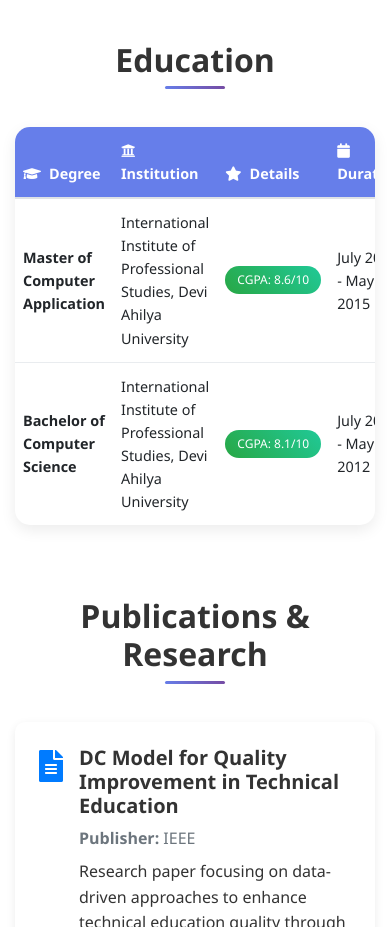
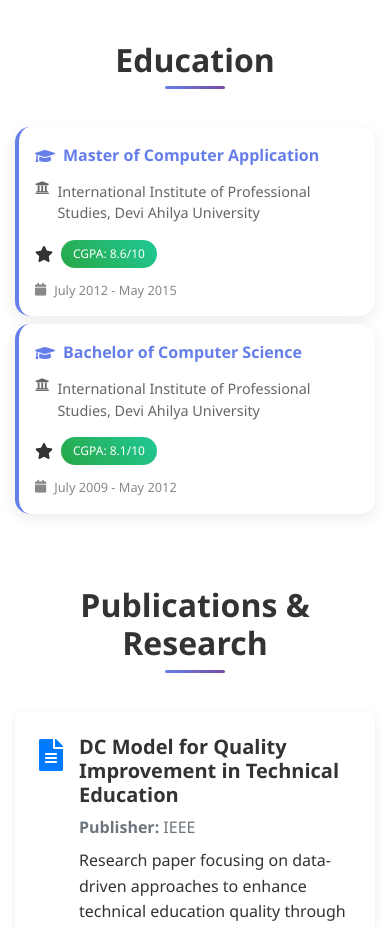
Before and after one commit to Nitesh-Mishra/Nitesh-Mishra.github.io, a plain HTML site: page index.html in a window 390 px wide. Shown: the part 9600-10527 px from the top of the page. Drawn offline with nearby package versions, Linux system fonts and the light colour scheme.

Commit message:
updated education section design

```diff
--- a/css/style.css
+++ b/css/style.css
@@ -219,8 +219,8 @@ section[id] {
 }
 
 .profile-image {
-  width: 280px;
-  height: 200px;
+  width: min(280px, 30vw);
+  height: min(200px, 22vw);
   border-radius: 15px;
   border: 8px solid rgba(255,255,255,0.2);
   box-shadow: 0 20px 60px rgba(0,0,0,0.4);
@@ -366,29 +366,126 @@ section[id] {
 }
 
 /* ===== EDUCATION SECTION ===== */
-.education-table {
+.education-container {
+  display: flex;
+  flex-direction: column;
+  gap: 1.5rem;
+}
+
+.education-card {
   background: white;
   border-radius: 15px;
+  padding: 2rem;
+  box-shadow: 0 5px 15px rgba(0,0,0,0.08);
+  border-left: 4px solid var(--primary-color);
+  transition: all 0.3s ease;
+  position: relative;
   overflow: hidden;
-  box-shadow: 0 5px 15px rgba(0,0,0,0.08);
 }
 
-.education-table .table {
-  margin: 0;
+.education-card:hover {
+  transform: translateY(-5px);
+  box-shadow: 0 10px 25px rgba(0,0,0,0.15);
 }
 
-.education-table th {
-  background-color: var(--primary-color);
-  color: white;
-  border: none;
-  padding: 1rem;
-  font-weight: 600;
+.education-card .degree {
+  font-size: 1.3rem;
+  font-weight: 700;
+  color: var(--primary-color);
+  margin-bottom: 0.75rem;
+  display: flex;
+  align-items: center;
 }
 
-.education-table td {
-  padding: 1rem;
-  border-color: #e9ecef;
-  vertical-align: middle;
+.education-card .institution {
+  font-size: 1.1rem;
+  color: #666;
+  margin-bottom: 1rem;
+  line-height: 1.5;
+  display: flex;
+  align-items: flex-start;
+}
+
+.education-card .details {
+  margin-bottom: 0.75rem;
+  display: flex;
+  align-items: center;
+}
+
+.education-card .duration {
+  font-size: 1rem;
+  color: #888;
+  font-weight: 500;
+  display: flex;
+  align-items: center;
+}
+
+/* Responsive adjustments */
+@media (max-width: 768px) {
+  .education-container {
+    gap: 1rem;
+  }
+
+  .education-card {
+    padding: 1.5rem;
+  }
+
+  .education-card .degree {
+    font-size: 1.2rem;
+  }
+
+  .education-card .institution {
+    font-size: 1rem;
+  }
+
+  .education-card .duration {
+    font-size: 0.9rem;
+  }
+}
+
+/* Additional responsive improvements for very small screens */
+@media (max-width: 576px) {
+  .education-container {
+    gap: 0.75rem;
+  }
+
+  .education-card {
+    padding: 1.25rem;
+  }
+
+  .education-card .degree {
+    font-size: 1.1rem;
+  }
+
+  .education-card .institution {
+    font-size: 0.95rem;
+  }
+
+  .education-card .duration {
+    font-size: 0.85rem;
+  }
+}
+
+@media (max-width: 400px) {
+  .education-container {
+    gap: 0.5rem;
+  }
+
+  .education-card {
+    padding: 1rem;
+  }
+
+  .education-card .degree {
+    font-size: 1rem;
+  }
+
+  .education-card .institution {
+    font-size: 0.9rem;
+  }
+
+  .education-card .duration {
+    font-size: 0.8rem;
+  }
 }
 
 /* ===== PUBLICATIONS SECTION ===== */
@@ -497,8 +594,8 @@ footer a:hover {
   }
 
   .profile-image {
-    width: 240px;
-    height: 170px;
+    width: min(240px, 35vw);
+    height: min(170px, 25vw);
     object-fit: cover;
     object-position: center 10%;
   }
@@ -639,8 +736,8 @@ footer a:hover {
   }
 
   .profile-image {
-    width: 180px;
-    height: 120px;
+    width: min(180px, 40vw);
+    height: min(120px, 27vw);
     object-fit: cover;
     object-position: center 10%;
     margin: 0 auto 1rem;
@@ -972,8 +1069,8 @@ section {
   }
 
   .profile-image {
-    width: 150px;
-    height: 100px;
+    width: min(150px, 45vw);
+    height: min(100px, 30vw);
     margin: 0 auto 0.75rem;
   }
 
@@ -1040,8 +1137,8 @@ section {
   }
 
   .profile-image {
-    width: 120px;
-    height: 80px;
+    width: min(120px, 50vw);
+    height: min(80px, 33vw);
     margin: 0 auto 0.5rem;
   }
 
@@ -1139,8 +1236,8 @@ section {
   }
 
   .profile-image {
-    width: 100px;
-    height: 70px;
+    width: min(100px, 55vw);
+    height: min(70px, 38vw);
     margin: 0 auto 0.25rem;
   }
 
--- a/educations.html
+++ b/educations.html
@@ -5,31 +5,36 @@
         <h2 class="section-title">Education</h2>
       </div>
       <div class="col-lg-10 mx-auto">
-        <div class="education-table">
-          <table class="table table-hover">
-            <thead>
-              <tr>
-                <th><i class="fas fa-graduation-cap mr-2"></i>Degree</th>
-                <th><i class="fas fa-university mr-2"></i>Institution</th>
-                <th><i class="fas fa-star mr-2"></i>Details</th>
-                <th><i class="fas fa-calendar mr-2"></i>Duration</th>
-              </tr>
-            </thead>
-            <tbody>
-              <tr>
-                <td><strong>Master of Computer Application</strong></td>
-                <td>International Institute of Professional Studies, Devi Ahilya University</td>
-                <td><span class="badge badge-success">CGPA: 8.6/10</span></td>
-                <td>July 2012 - May 2015</td>
-              </tr>
-              <tr>
-                <td><strong>Bachelor of Computer Science</strong></td>
-                <td>International Institute of Professional Studies, Devi Ahilya University</td>
-                <td><span class="badge badge-success">CGPA: 8.1/10</span></td>
-                <td>July 2009 - May 2012</td>
-              </tr>
-            </tbody>
-          </table>
+        <div class="education-container">
+          <div class="education-card">
+            <div class="degree">
+              <i class="fas fa-graduation-cap mr-2"></i>Master of Computer Application
+            </div>
+            <div class="institution">
+              <i class="fas fa-university mr-2"></i>International Institute of Professional Studies, Devi Ahilya University
+            </div>
+            <div class="details">
+              <i class="fas fa-star mr-2"></i><span class="badge badge-success">CGPA: 8.6/10</span>
+            </div>
+            <div class="duration">
+              <i class="fas fa-calendar mr-2"></i>July 2012 - May 2015
+            </div>
+          </div>
+
+          <div class="education-card">
+            <div class="degree">
+              <i class="fas fa-graduation-cap mr-2"></i>Bachelor of Computer Science
+            </div>
+            <div class="institution">
+              <i class="fas fa-university mr-2"></i>International Institute of Professional Studies, Devi Ahilya University
+            </div>
+            <div class="details">
+              <i class="fas fa-star mr-2"></i><span class="badge badge-success">CGPA: 8.1/10</span>
+            </div>
+            <div class="duration">
+              <i class="fas fa-calendar mr-2"></i>July 2009 - May 2012
+            </div>
+          </div>
         </div>
       </div>
     </div>
--- a/header.html
+++ b/header.html
@@ -1,6 +1,6 @@
 <nav class="navbar navbar-expand-lg navbar-dark fixed-top custom-navbar">
   <div class="container">
-      <a class="navbar-brand" href="#">Nitesh Mishra</a>
+      <a class="navbar-brand" href="#home">Nitesh Mishra</a>
       <button class="navbar-toggler" type="button" data-toggle="collapse" data-target="#navbarResponsive" aria-controls="navbarResponsive" aria-expanded="false" aria-label="Toggle navigation">
           <span class="navbar-toggler-icon"></span>
       </button>
```
Also changed, not shown: images/nitesh-mishra.png.
